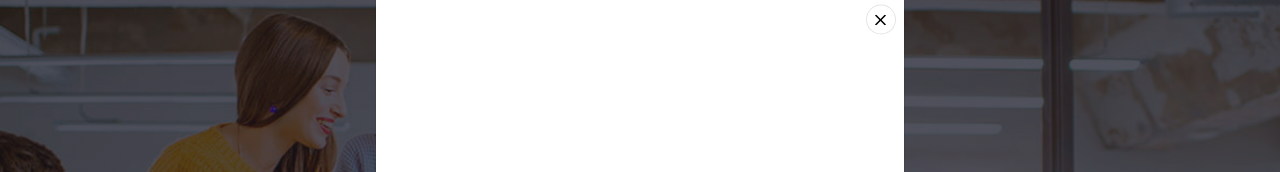
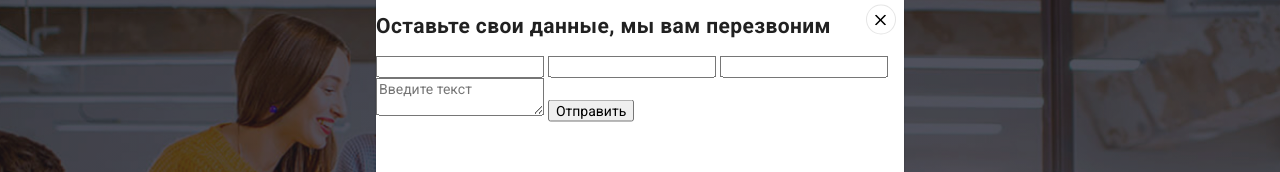
Before and after one commit to SergeyVishnevskiy/goit-markup-hw-06, a plain HTML site: page index.html in a window 1280 px wide. Both pictures are taken after a click on the button "Заказать услугу". Shown: the part 113-285 px from the top of the page. Drawn offline with nearby package versions, Linux system fonts and the light colour scheme.

Commit message:
форм начало

```diff
--- a/index.html
+++ b/index.html
@@ -355,7 +355,7 @@
                     <use href="./svg/sprite.svg#icon-close"></use>
                 </svg>
             </button>
-            <!-- <form action="#" class="contact-form">
+            <form action="#" class="contact-form">
                 <h2 class="title-form">Оставьте свои данные, мы вам перезвоним</h2>
                 <input type="text" name="user-name" class="contact-form-input" required>
                 <input type="tel" name="user-tel" class="contact-form-input" required>
@@ -363,7 +363,7 @@
                 <textarea name="user-message" class="contact-form-message" placeholder="Введите текст"></textarea>
                 <button type="submit" class="contact-form-button">Отправить</button>
 
-            </form> -->
+            </form>
         </div>
     </div>
     <script src="./js/modal.js"></script>
```
